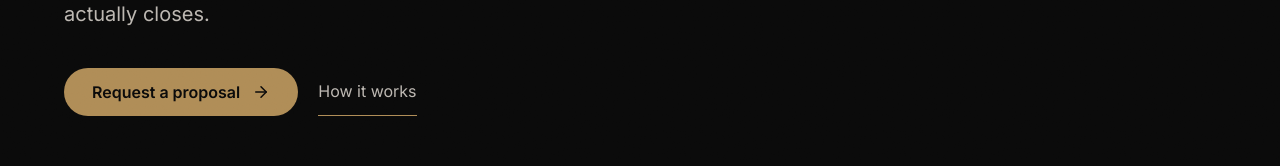
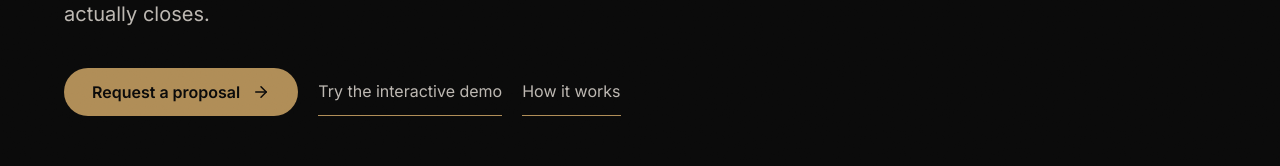
Before and after one commit to mauricioyepesstudio/mauricio-portfolio, a Next.js app: page /lead-automation in a window 1280 px wide. Shown: the part 492-658 px from the top of the page. Built offline with nearby package versions, Linux system fonts and the light colour scheme; no server answers.

Commit message:
feat(commercial): link public interactive pipeline demonstration

```diff
--- a/app/lead-automation/page.tsx
+++ b/app/lead-automation/page.tsx
@@ -65,6 +65,7 @@ export default function LeadAutomationPage() {
           <Link href="/contact?topic=automation" className={`inline-flex min-h-12 items-center gap-3 rounded-full bg-gold px-7 font-semibold text-ink transition hover:bg-paper ${focus}`}>
             Request a proposal <ArrowRight size={18} aria-hidden="true" />
           </Link>
+          <Link href="/lead-automation/demo" className={`inline-flex min-h-12 items-center border-b border-gold text-bone hover:text-paper ${focus}`}>Try the interactive demo</Link>
           <a href="#how-it-works" className={`inline-flex min-h-12 items-center border-b border-gold text-bone hover:text-paper ${focus}`}>How it works</a>
         </div>
       </header>
```
